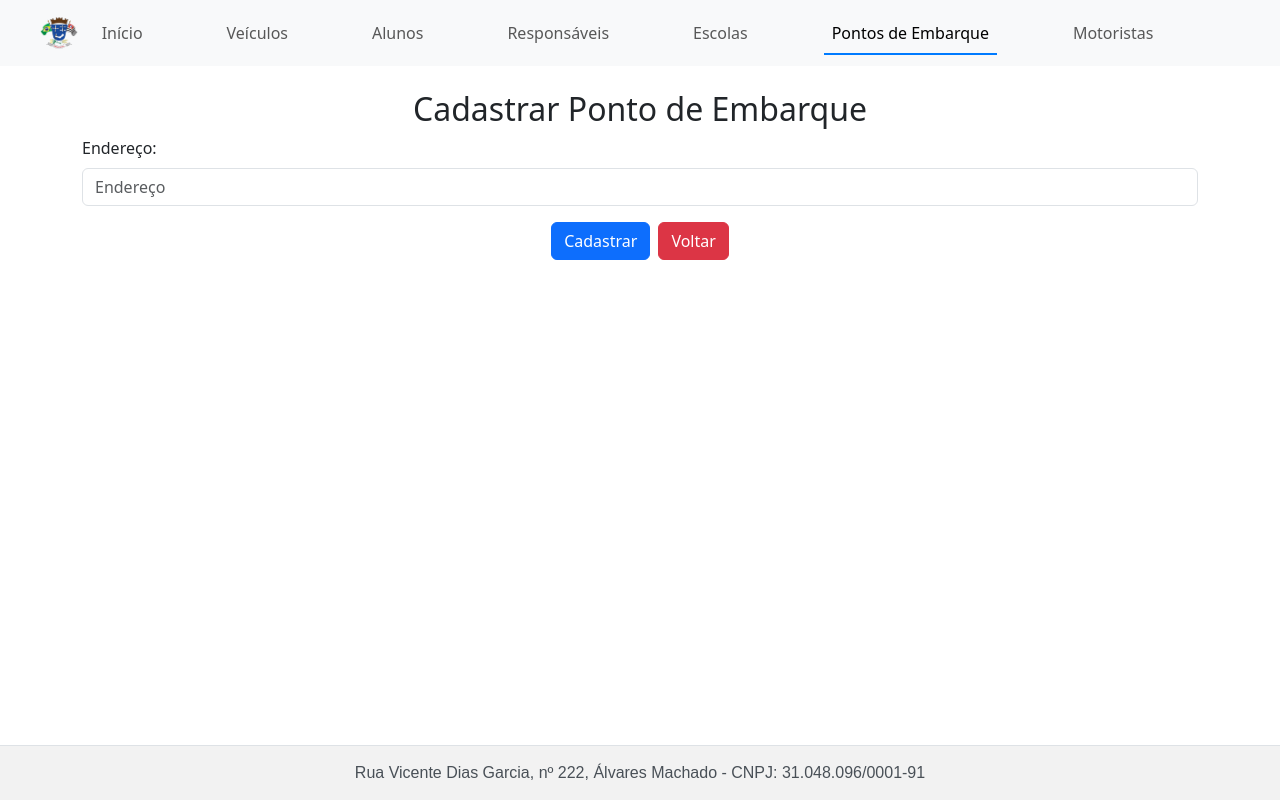
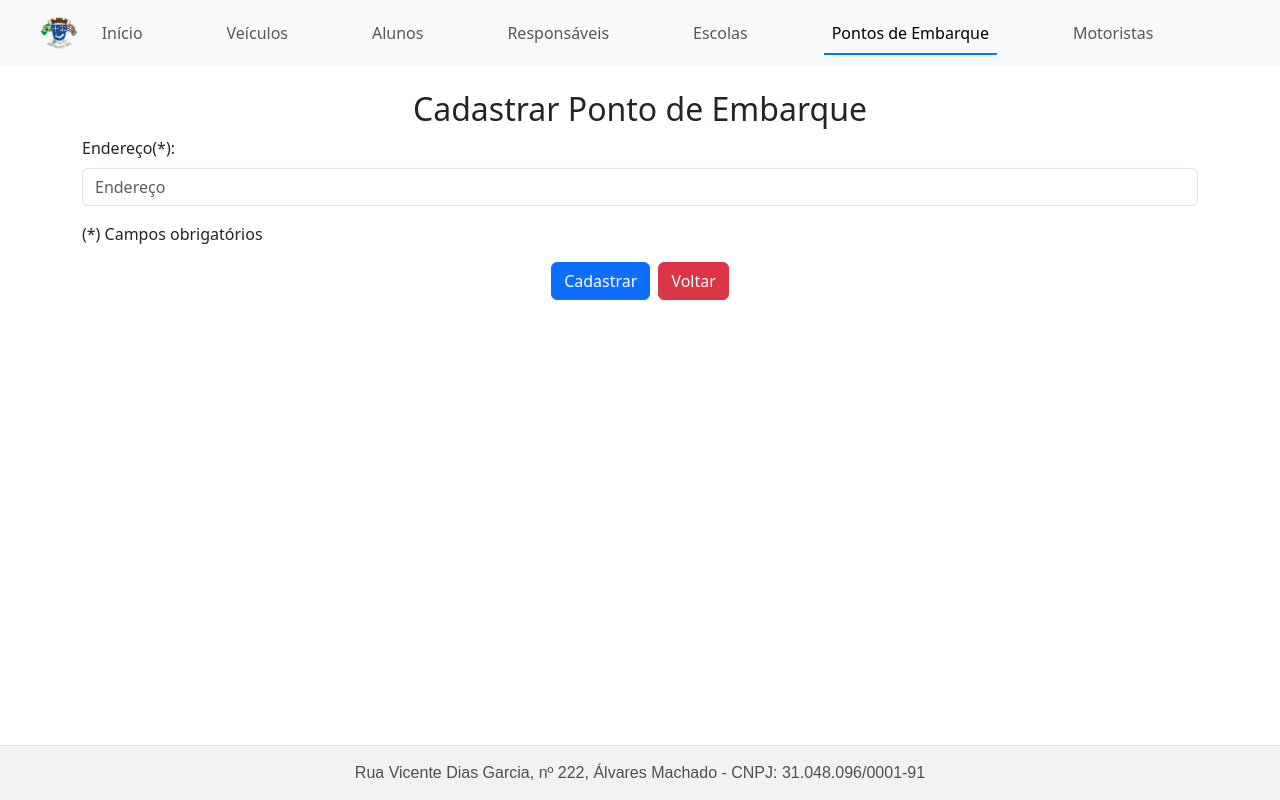
Before and after one commit to paulomcfm/ProjetoDECEL-frontend, a React (Create React App) app: page /pontos-embarque in a window 1280 px wide. Both pictures are taken after a click on the button "Cadastrar Ponto de Embarque". Built offline with nearby package versions, Linux system fonts and the light colour scheme; no server answers.

Commit message:
alterções no formulário

```diff
--- a/src/telasCadastro/formularios/FormCadEscola.jsx
+++ b/src/telasCadastro/formularios/FormCadEscola.jsx
@@ -57,7 +57,7 @@ export default function FormCadEscolas(props) {
 
             <Form noValidate validated={formValidado} onSubmit={manipularSubmissao}>
                 <Form.Group className="mb-3">
-                    <Form.Label>Nome:</Form.Label>
+                    <Form.Label>Nome(*):</Form.Label>
                     <Form.Control
                         type="text"
                         placeholder="Nome"
@@ -69,7 +69,7 @@ export default function FormCadEscolas(props) {
                 </Form.Group>
 
                 <Form.Group className="mb-3">
-                    <Form.Label>Endereço:</Form.Label>
+                    <Form.Label>Endereço(*):</Form.Label>
                     <Form.Control
                         type="text"
                         placeholder="Endereço"
@@ -81,7 +81,7 @@ export default function FormCadEscolas(props) {
                 </Form.Group>
 
                 <Form.Group className="mb-3">
-                    <Form.Label>Selecione o tipo de escola:</Form.Label>
+                    <Form.Label>Selecione o tipo de escola(*):</Form.Label>
                     <Form.Select aria-label="Selecione..."
                         id='tipo'
                         name='tipo'
@@ -94,6 +94,7 @@ export default function FormCadEscolas(props) {
                         <option value='a'>Ambos</option>
                     </Form.Select>
                 </Form.Group>
+                <p>(*) Campos obrigatórios</p>
                 <Row className="justify-content-end">
                     <div className="d-flex justify-content-center">
                         <Button type="submit" variant="primary">
--- a/src/telasCadastro/formularios/FormCadPontosEmbarque.jsx
+++ b/src/telasCadastro/formularios/FormCadPontosEmbarque.jsx
@@ -55,7 +55,7 @@ export default function FormCadPontosEmbarque(props) {
 
             <Form noValidate validated={formValidado} onSubmit={manipularSubmissao}>
                 <Form.Group className="mb-3">
-                    <Form.Label>Endereço:</Form.Label>
+                    <Form.Label>Endereço(*):</Form.Label>
                     <Form.Control
                         type="text"
                         placeholder="Endereço"
@@ -65,7 +65,7 @@ export default function FormCadPontosEmbarque(props) {
                         onChange={manipularMudancas}
                         required />
                 </Form.Group>
-
+                <p>(*) Campos obrigatórios</p>
                 <Row className="justify-content-end">
                     <div className="d-flex justify-content-center">
                         <Button type="submit" variant="primary">
--- a/src/telasCadastro/tabelas/TabelaPontosEmbarque.jsx
+++ b/src/telasCadastro/tabelas/TabelaPontosEmbarque.jsx
@@ -69,6 +69,7 @@ export default function TabelaPontosEmbarque(props) {
                     <tr>
                         <th>Código</th>
                         <th>Endereço</th>
+                        <th>Ações</th>
                     </tr>
                 </thead>
                 <tbody>
--- a/src/templates/Cabecalho.jsx
+++ b/src/templates/Cabecalho.jsx
@@ -24,7 +24,7 @@ export default function Cabecalho(props) {
                     <NavLink to="/responsaveis" className="nav-link">Responsáveis</NavLink>
                     <NavLink to="/escolas" className="nav-link">Escolas</NavLink>
                     <NavLink to="/pontos-embarque" className="nav-link">Pontos de Embarque</NavLink>
-                    <Nav.Link to="/motorista" className="nav-link">Motoristas</Nav.Link>
+                    <NavLink to="/motorista" className="nav-link">Motoristas</NavLink>
                 </Nav>
             </Navbar.Collapse>
         </Navbar>
```
